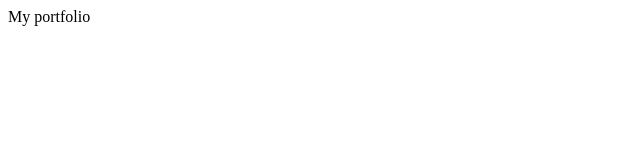
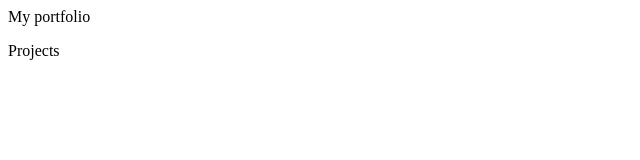
Before and after one commit to swsoman/portfolio, a plain HTML site: page index.html in a window 1280 px wide. Shown: the full height of the page, 0-640 px from the left. Drawn offline with Linux system fonts and the light colour scheme.

Commit message:
Add projects section

```diff
--- a/index.html
+++ b/index.html
@@ -7,5 +7,8 @@
   </head>
   <body>
     My portfolio
+    <section>
+      <p>Projects</p>
+    </section>
   </body>
 </html>
```
